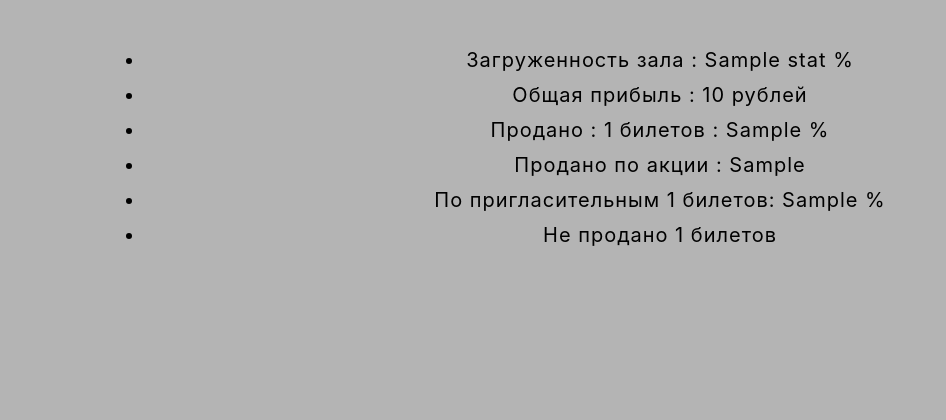
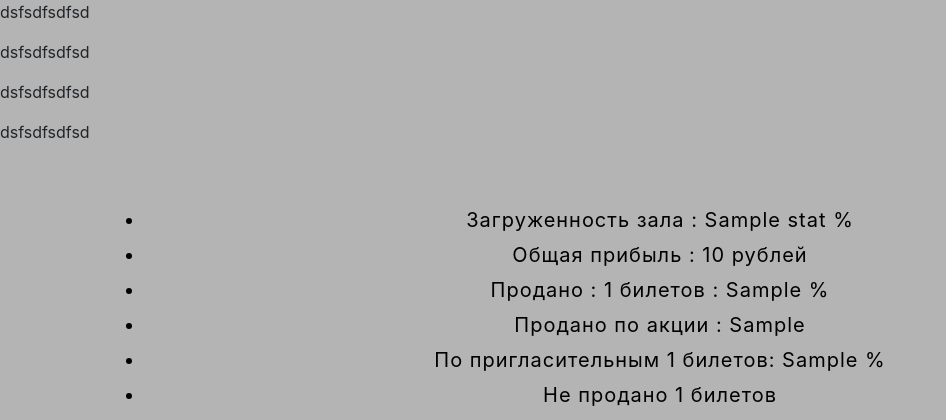
Before and after one commit to kirpastuhov/EuroCirc, a Django app: template desk/templates/desk/stats.html in a window 1280 px wide. Shown: the top 420 px of the page, without its empty margins (0-946 px from the left). Run offline with Django 3.2, Linux system fonts and the light colour scheme; the template is opened without the code that fills it: most values are stand-ins (such as "Sample title", 1, 10 or a date in 2020); some libraries are stand-ins or nearby versions.

Commit message:
Tes commit

```diff
--- a/desk/templates/desk/stats.html
+++ b/desk/templates/desk/stats.html
@@ -12,6 +12,10 @@
 </head>
 
 
+<p> dsfsdfsdfsd</p>
+<p> dsfsdfsdfsd</p>
+<p> dsfsdfsdfsd</p>
+<p> dsfsdfsdfsd</p>
 
 <div class="container-fluid-create_day bg-2">
   <ul>
```
